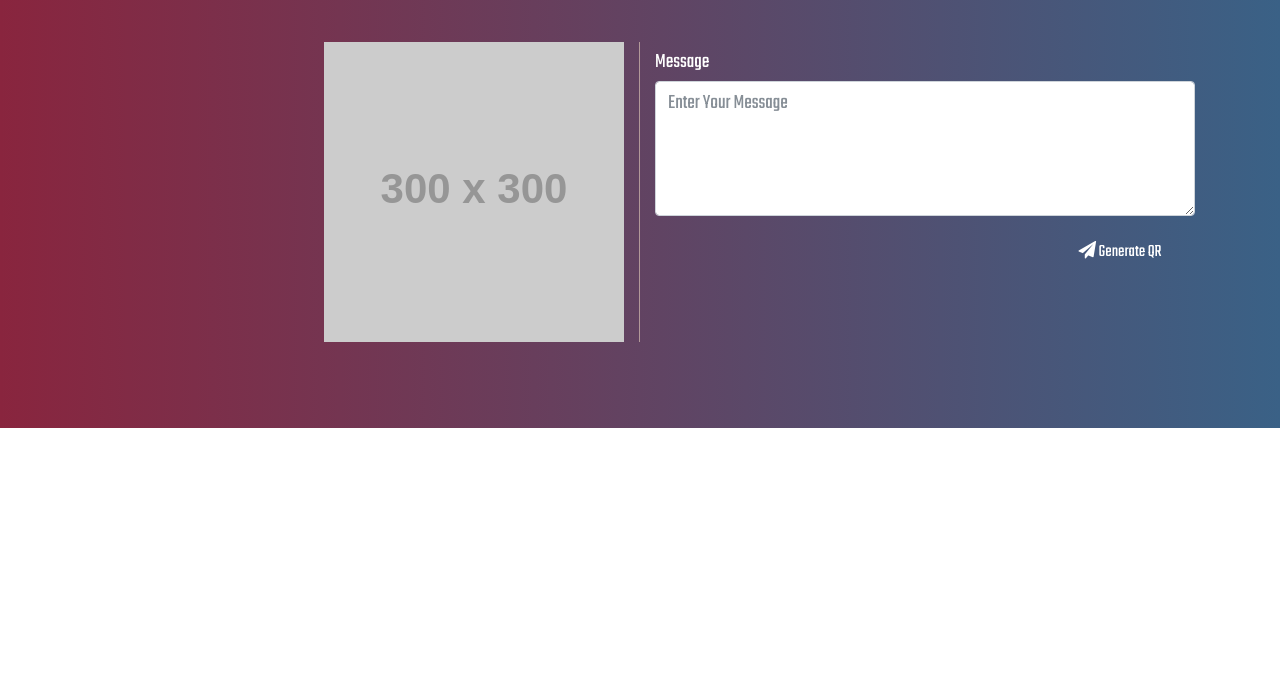
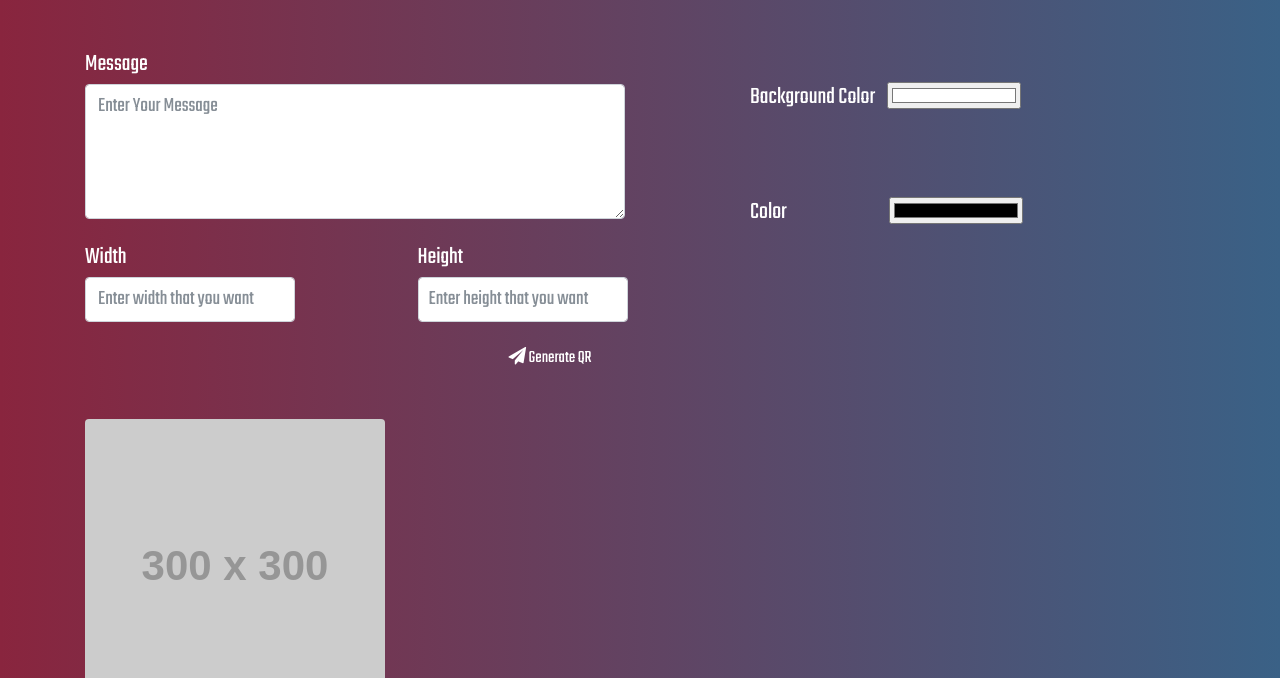
Before and after one commit to DAC-INTERN/ws15122017, a plain HTML site: page index.html in a window 1280 px wide. Shown: the part 122-800 px from the top of the page. Drawn offline with nearby package versions, Linux system fonts and the light colour scheme; placeholder pictures from the web are drawn by us.

Commit message:
commit in cuongcc branch, cuongnq branch has some error

```diff
--- a/css/style.css
+++ b/css/style.css
@@ -1,55 +1,65 @@
 /*Contact sectiom*/
-.content-header{
+.content-header {
     font-family: 'Oleo Script', cursive;
-    color:#fcc500;
+    color: #fcc500;
     font-size: 45px;
 }
 
-.section-content{
+.section-content {
     text-align: center;
 
 }
-#contact{
+
+#contact {
 
     font-family: 'Teko', sans-serif;
     padding-top: 60px;
     width: 100%;
     width: 100vw;
-    height: 550px;
+    height: 1550px;
     background: #3a6186; /* fallback for old browsers */
-    background: -webkit-linear-gradient(to left, #3a6186 , #89253e); /* Chrome 10-25, Safari 5.1-6 */
-    background: linear-gradient(to left, #3a6186 , #89253e); /* W3C, IE 10+/ Edge, Firefox 16+, Chrome 26+, Opera 12+, Safari 7+ */
-    color : #fff;
+    background: -webkit-linear-gradient(to left, #3a6186, #89253e); /* Chrome 10-25, Safari 5.1-6 */
+    background: linear-gradient(to left, #3a6186, #89253e); /* W3C, IE 10+/ Edge, Firefox 16+, Chrome 26+, Opera 12+, Safari 7+ */
+    color: #fff;
 }
-.contact-section{
+
+.contact-section {
     padding-top: 40px;
 }
-.contact-section .col-md-6{
-    width: 50%;
-}
 
-.form-line{
+.form-line {
     border-right: 1px solid #B29999;
 }
 
-.form-group{
+.form-group {
     margin-top: 10px;
 }
-label{
-    font-size: 1.3em;
+
+#height {
+    width: 210px;
+    padding-left: 10px;
+}
+
+#width {
+    width: 210px;
+}
+
+label {
+    font-size: 1.5em;
     line-height: 1em;
     font-weight: normal;
 }
-.form-control{
+
+.form-control {
     font-size: 1.3em;
     color: #080808;
 }
+
 textarea.form-control {
     height: 135px;
-    /* margin-top: px;*/
 }
 
-.submit{
+.submit {
     font-size: 1.1em;
     float: right;
     width: 150px;
@@ -58,6 +68,25 @@ textarea.form-control {
 
 }
 
-#left{
+#left {
     text-align: right;
 }
+
+
+.PickColor, .PickBgColor {
+    margin: 80px auto;
+
+}
+
+.PickColor input {
+    width: 30%;
+    margin-left: 100px;
+}
+
+.PickBgColor input {
+    width: 30%;
+    margin-left: 10px;
+}
+#qrcode {
+    margin-left: 15px;
+}
--- a/index.html
+++ b/index.html
@@ -2,7 +2,7 @@
 <html lang="en">
 <head>
     <meta charset="UTF-8">
-    <title>Title</title>
+    <title>Generate QR Code</title>
 
     <link href="https://fonts.googleapis.com/css?family=Oleo+Script:400,700" rel="stylesheet">
     <link href="https://fonts.googleapis.com/css?family=Teko:400,700" rel="stylesheet">
@@ -13,38 +13,73 @@
     <script src="https://code.jquery.com/jquery-3.2.1.min.js"
             integrity="sha256-hwg4gsxgFZhOsEEamdOYGBf13FyQuiTwlAQgxVSNgt4="
             crossorigin="anonymous"></script>
-    <script src="https://maxcdn.bootstrapcdn.com/bootstrap/4.0.0-beta.2/js/bootstrap.min.js"></script>
     <script src="js/custom.js"></script>
 </head>
 <body>
-
 <section id="contact">
     <div class="section-content">
         <h1 class="section-header">QR Code <span class="content-header wow fadeIn " data-wow-delay="0.2s"
                                                  data-wow-duration="2s"> Generator</span></h1>
     </div>
+    <div class="container">
+        <div class="row">
+            <div class="col-md-6">
                 <div class="contact-section">
-        <div class="container">
-            <form class="row">
-                <div id="left" class="col-md-6 form-line">
-                    <img id="qrcode" src="http://via.placeholder.com/300x300" alt="QR Code">
-                </div>
-                <div class="col-md-6">
+                    <form id="form-field">
                         <div class="form-group">
                             <label for="description"> Message</label>
-                        <textarea class="form-control" id="description" placeholder="Enter Your Message"></textarea>
+                            <textarea class="form-control" id="description" name="description"
+                                      placeholder="Enter Your Message"></textarea>
+                        </div>
+                        <div class="row">
+                            <div class="col-md-5">
+                                <div class="form-group">
+                                    <label for="width"> Width</label>
+                                    <input type="text" class="form-control" id="width" name="width"
+                                           placeholder="Enter width that you want">
+                                </div>
+                            </div>
+                            <div class="col-md-5 offset-md-2">
+                                <div class="form-group">
+                                    <label for="height"> Height</label>
+                                    <input type="text" class="form-control" id="height" name="height"
+                                           placeholder="Enter height that you want ">
+                                </div>
+                            </div>
                         </div>
                         <div>
-
-                        <button id="submit" type="button" class="btn btn-default submit"><i class="fa fa-paper-plane"
-                                                                                aria-hidden="true"></i> Generate QR
+                            <button id="submit" type="button" class="btn btn-default submit"><i
+                                    class="fa fa-paper-plane"
+                                    aria-hidden="true"></i>
+                                Generate QR
                             </button>
-                    </div>
-
                         </div>
                     </form>
                 </div>
+            </div>
+            <div class="col-md-5 offset-md-1">
+                <div class="PickBgColor">
+                    <label for="BgColor"> Background Color</label>
+                    <input id="BgColor" name="Color Picker" type="color" value="#ffffff"/>
+                </div>
+                <div class="PickColor">
+                    <label for="Color"> Color </label>
+                    <input id="Color" name="Color Picker" type="color"/>
+            </div>
+        </div>
+        <div class="row">
+            <div class="col-md-6">
+                <div class="contact-section">
+                    <form>
+                        <div id="left">
+                            <img id="qrcode" src="http://via.placeholder.com/300x300" alt="QR Code"
+                                 class="rounded float-left ">
+                        </div>
+                    </form>
+                </div>
+            </div>
+        </div>
+    </div>
 </section>
-
 </body>
 </html>
--- a/js/custom.js
+++ b/js/custom.js
@@ -1,10 +1,40 @@
 $(document).ready(function () {
+    $('#submit').click(function () {
+        var imgSrc = 'https://api.qrserver.com/v1/create-qr-code/?';
+        var width = $('#width').val().toString();
+        var height = $('#height').val().toString();
+        var text = $('#description').val();
+        var color = $('#Color').val();
+        var bgcolor = $('#BgColor').val();
+        color = color.slice(1);
+        bgcolor = bgcolor.slice(1);
 
-    $('#submit').click(function () {
-        var text = $('#description').val();
-        var imgSrc = 'https://api.qrserver.com/v1/create-qr-code/?size=300x300&data=' + encodeURI(text);
+        if (!text) {
+            alert("Please, Enter Your Text !")
+        } else {
+            if ((!width) && (!height)) {
+                alert("You do not choose size, So system will choose 250x250 by default !");
+                imgSrc += 'data=' + encodeURI(text);
+                imgSrc += '&size=' + width + 'x' + height;
+                imgSrc += '&color=' + color;
+                imgSrc += '&bgcolor=' + bgcolor;
+                $('#qrcode').attr('src', imgSrc);
+            } else {
 
-        $('#qrcode').attr('src', imgSrc);
-    });
-
+                if (width === height) {
+                    if ((parseInt(width) > 1000) || (width < 10)) {
+                        alert("Width and Height must less than 1000 and more than 10")
+                    } else {
+                        imgSrc += 'data=' + encodeURI(text);
+                        imgSrc += '&size=' + width + 'x' + height;
+                        imgSrc += '&color=' + color;
+                        imgSrc += '&bgcolor=' + bgcolor;
+                        $('#qrcode').attr('src', imgSrc);
+                    }
+                } else {
+                    alert("You must enter Width and Height equal");
+                }
+            }
+        }
+    })
 });
```
Lines whose indentation alone changed are shown as unchanged.
